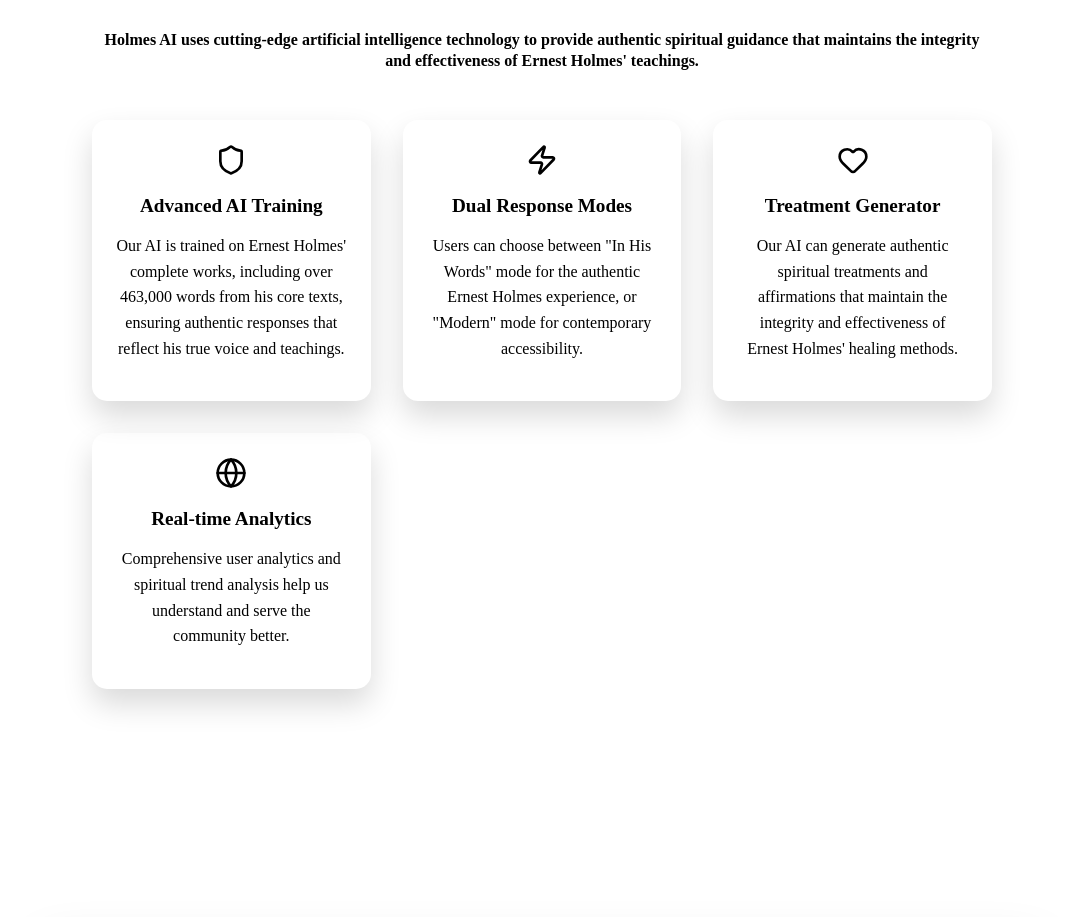
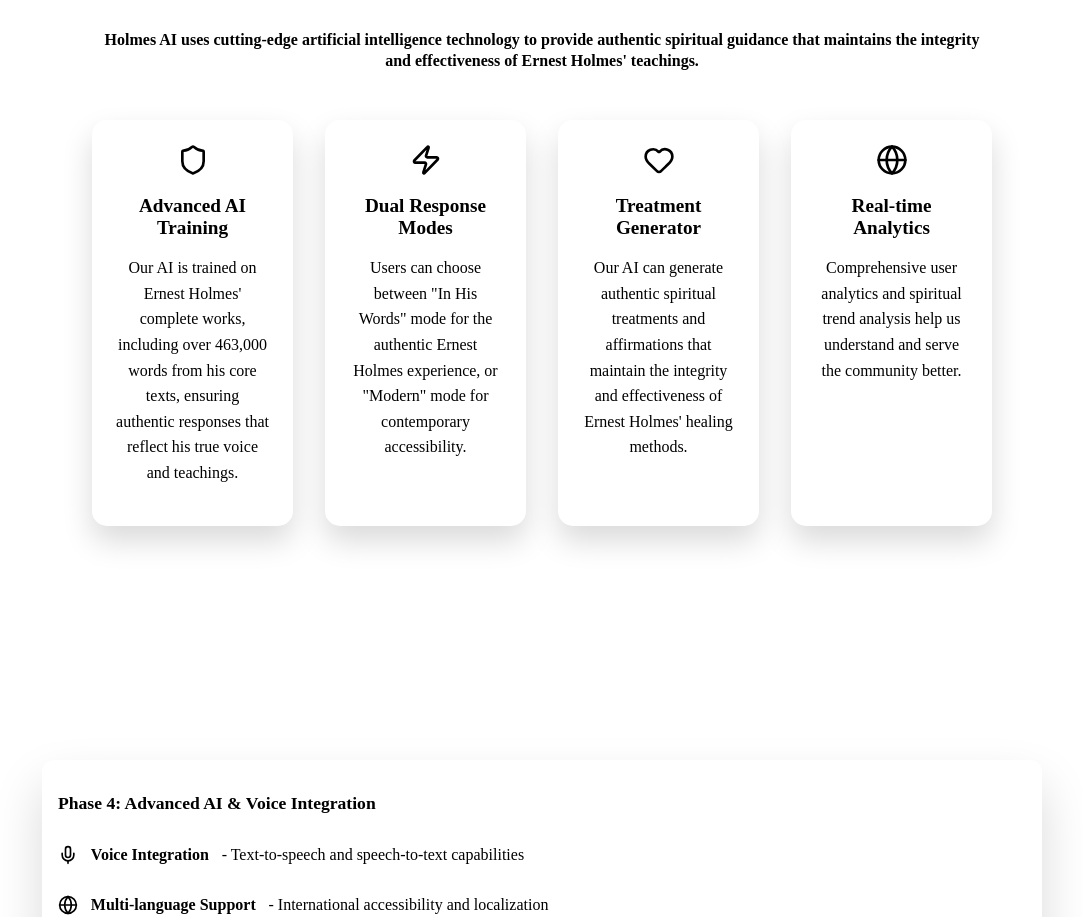
Before and after one commit to netdevs-net/Ernest-Holmes-AI, a SvelteKit app in the folder holmes-gpt/: page /support in a window 1280 px wide. Shown: the part 4100-5017 px from the top of the page, without its empty margins (98-1181 px from the left). Built offline with nearby package versions, Linux system fonts and the light colour scheme.

Commit message:
style: update technology section to 4-column layout
- Change tech-features grid from auto-fit to fixed 4-column layout
- Maintain responsive design for mobile devices (single column on small screens)
- Improve visual presentation of technology features in a more compact format

```diff
--- a/holmes-gpt/src/routes/support/+page.svelte
+++ b/holmes-gpt/src/routes/support/+page.svelte
@@ -1649,7 +1649,7 @@
 
  .tech-features {
    display: grid;
-   grid-template-columns: repeat(auto-fit, minmax(250px, 1fr));
+   grid-template-columns: repeat(4, 1fr);
    gap: 2rem;
    margin-top: 3rem;
  }
```
